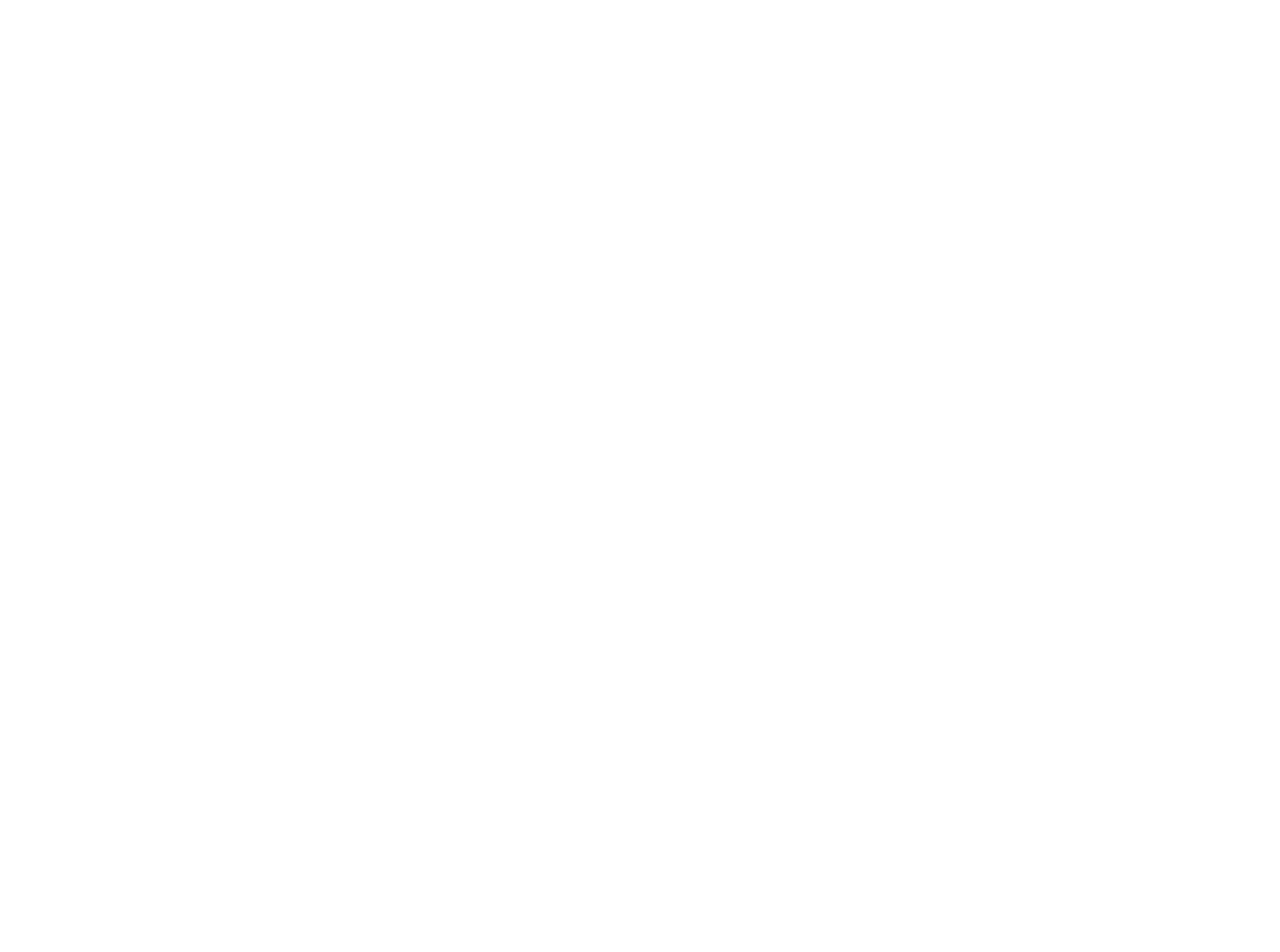
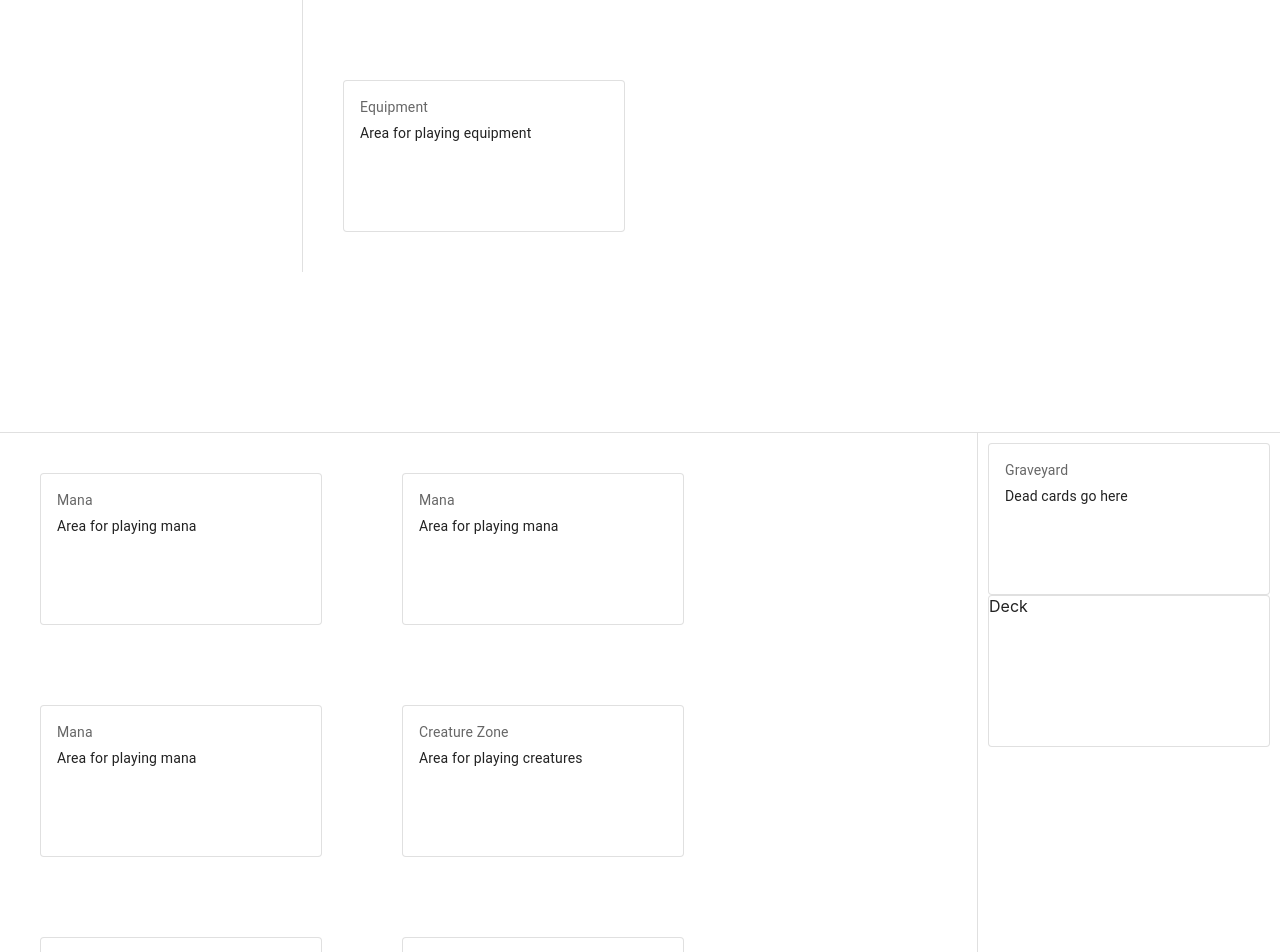
Before and after one commit to superdope-studio/react-game-sandbox, a React (Create React App) app: page /react-game-sandbox/battle in a window 1280 px wide. Shown: the part 720-1672 px from the top of the page. Before the commit the page ends 800 px from the top, so only its background shows below. Built offline with nearby package versions, Linux system fonts and the light colour scheme.

Commit message:
setup basic battle view with enemy and player zones

```diff
--- /dev/null
+++ b/src/components/CardZone.tsx
@@ -0,0 +1,22 @@
+import {
+    Button,
+    Card,
+    CardActions,
+    CardContent,
+    Typography,
+  } from "@mui/material";
+import { ZoneType } from "../data/cards";
+
+  export const CardZone = ({ zoneType }: { zoneType: ZoneType }) => {
+    return (
+        <Card variant='outlined' sx={{ minWidth: 280, maxWidth: 400, minHeight: 150 }}>
+         <CardContent>
+            <Typography sx={{ fontSize: 14 }} color="text.secondary" gutterBottom>
+            {zoneType.title}
+            </Typography>
+            <Typography variant="h5" component="div"></Typography>
+            <Typography variant="body2">{zoneType.description}</Typography>
+         </CardContent>
+        </Card>
+    )
+  }
--- /dev/null
+++ b/src/components/Deck.tsx
@@ -0,0 +1,9 @@
+import {
+    Card
+} from '@mui/material';
+
+export const Deck = () => {
+    return <Card variant='outlined' sx={{ minWidth: 200, maxWidth: 400, minHeight: 150 }}>
+        Deck
+    </Card>;
+};
--- a/src/data/cards.ts
+++ b/src/data/cards.ts
@@ -5,6 +5,65 @@
     damage: number;
     effectApplied?: string;
 }
+
+export type ZoneType = {
+    title: string;
+    description: string;
+    isTapped: boolean;
+    type: CardType;
+}
+
+export enum CardType {
+ Resource,
+ Creature,
+ Equipment,
+ Artifact,
+ Graveyard
+}
+
+export const BattleField: ZoneType[] = [{
+    title: "Mana",
+    description: 'Area for playing mana',
+    isTapped: false,
+    type: CardType.Resource,
+},
+{
+    title: "Mana",
+    description: 'Area for playing mana',
+    isTapped: false,
+    type: CardType.Resource,
+},
+{
+    title: "Mana",
+    description: 'Area for playing mana',
+    isTapped: false,
+    type: CardType.Resource,
+},
+{
+    title: "Creature Zone",
+    description: 'Area for playing creatures',
+    isTapped: false,
+    type: CardType.Creature,
+},
+{
+    title: "Creature Zone",
+    description: 'Area for playing creatures',
+    isTapped: false,
+    type: CardType.Creature,
+},
+{
+    title: "Creature Zone",
+    description: 'Area for playing creatures',
+    isTapped: false,
+    type: CardType.Creature,
+},
+{
+    title: "Equipment",
+    description: 'Area for playing equipment',
+    isTapped: false,
+    type: CardType.Equipment,
+},
+]
 
 export const playerDeck: GameCard[] = [{
     title: "Smash",
--- a/src/pages/Battle.tsx
+++ b/src/pages/Battle.tsx
@@ -1,5 +1,53 @@
-import { Box } from "@mui/material";
+import { Box, Card, Divider, Grid, Stack } from "@mui/material";
+import { BattleField, CardType, ZoneType } from "../data/cards";
+import { CardZone } from "../components/CardZone";
+import { Deck } from '../components/Deck';
 
 export const Battle = () => {
-  return <Box sx={{ paddingTop: "64px" }}>Battle Page</Box>;
+  return <Box sx={{ paddingTop: "64px", display: 'flex', flexDirection: 'column', justifyContent: 'space-evenly' }}>
+      <BattleFieldZone />
+      <Divider orientation="horizontal" sx={{ padding: 10 }} />
+      <PlayerBattleFieldZone />
+    </Box>;
 };
+
+const graveyardZone: ZoneType = {
+  title: 'Graveyard',
+  description: 'Dead cards go here',
+  isTapped: false,
+  type: CardType.Graveyard,
+}
+
+const BattleFieldZone = () => {
+  return <Stack direction="row"
+  divider={<Divider orientation="vertical" flexItem />}>
+      <Box sx={{ margin: '10px' }} m={6}>
+        <Deck />
+        <CardZone  zoneType={graveyardZone} />
+      </Box>
+      <Grid container>
+        {BattleField.map((zoneType: ZoneType) => (
+          <Grid item m={5}>
+            <CardZone zoneType={zoneType} />
+          </Grid>
+        ))}
+      </Grid>
+  </Stack>
+}
+
+const PlayerBattleFieldZone = () => {
+  return <Stack direction="row"
+  divider={<Divider orientation="vertical" flexItem />}>
+      <Grid container>
+        {BattleField.map((zoneType: ZoneType) => (
+          <Grid item m={5}>
+            <CardZone zoneType={zoneType} />
+          </Grid>
+        ))}
+      </Grid>
+      <Box sx={{ margin: '10px' }} m={6}>
+        <CardZone  zoneType={graveyardZone} />
+        <Deck />
+      </Box>
+  </Stack>
+}
```
